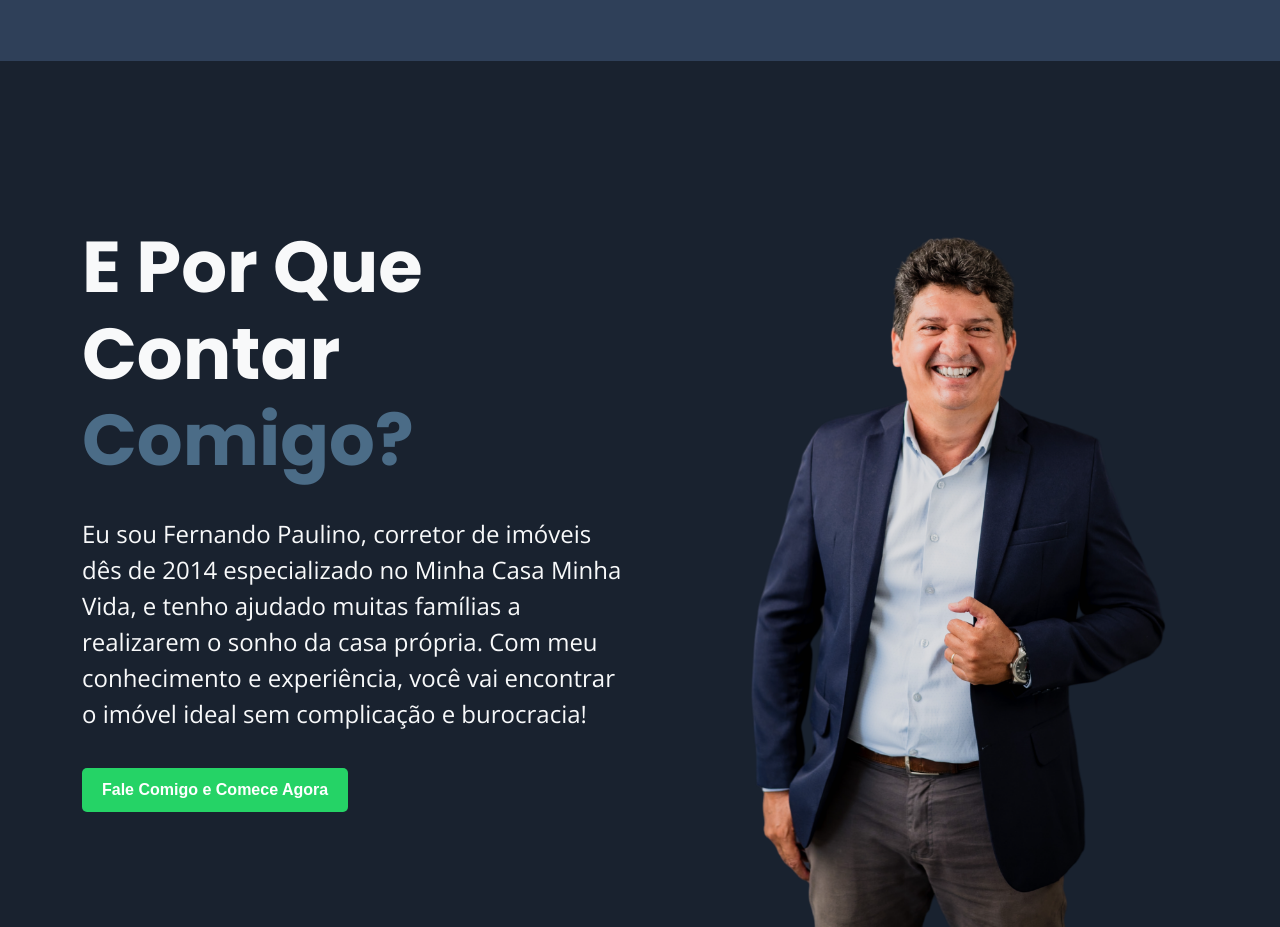
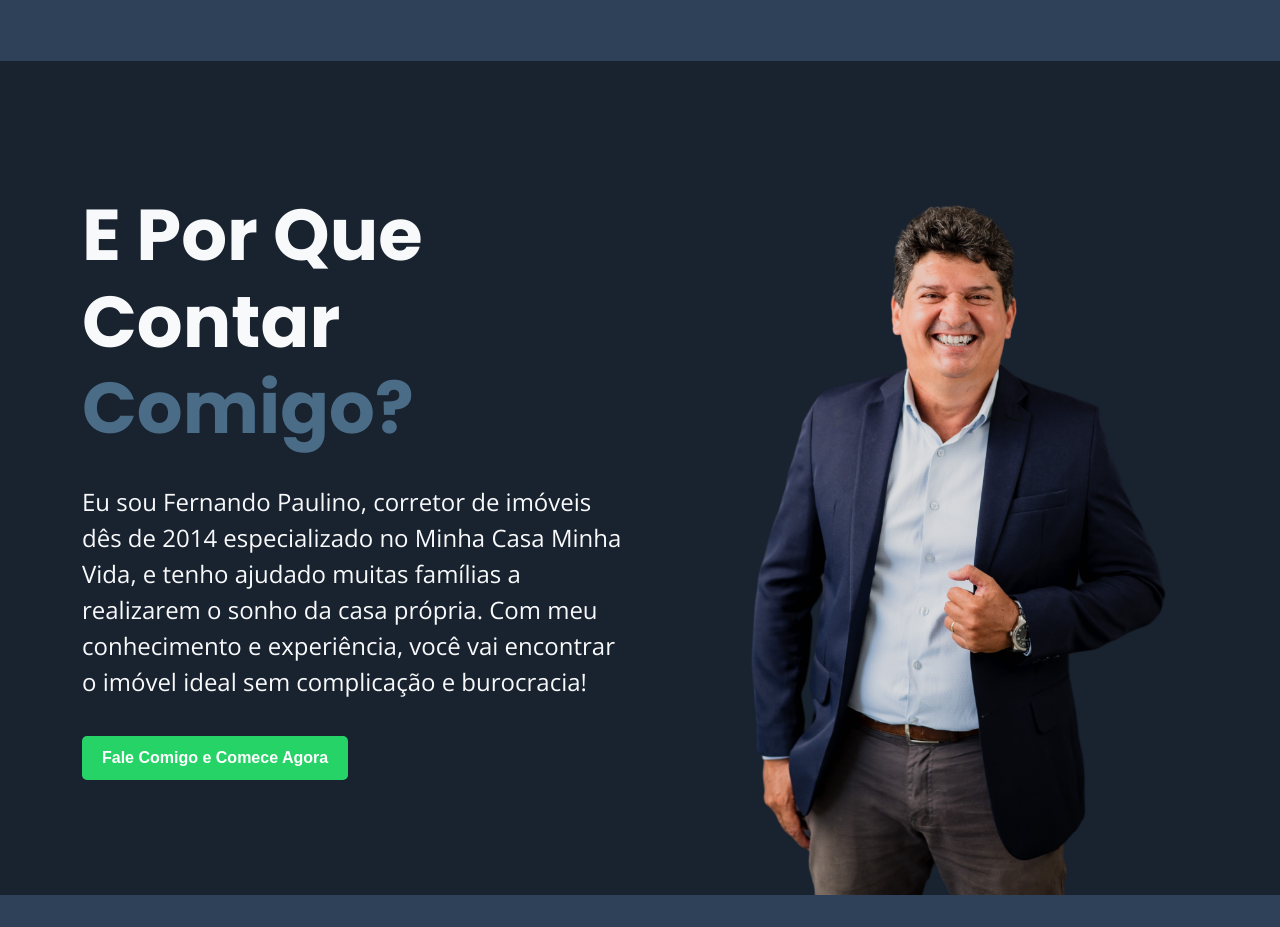
Before and after one commit to FilipePaulinodeveloper/landing-page-fernando, a plain HTML site: page index.html in a window 1280 px wide. Shown: the part 1623-2550 px from the top of the page. Drawn offline with nearby package versions, Linux system fonts and the light colour scheme.

Commit message:
Update index.html

```diff
--- a/index.html
+++ b/index.html
@@ -101,7 +101,7 @@
           </section>
 
 
-          <section id="sobre" class="color-white color-bg-azul pt-5">
+          <section id="sobre" class="color-white color-bg-azul pt-3">
             <div class="container">
               <div class="row align-items-center">
                 <div class="col-md-6 mb-4">
```
